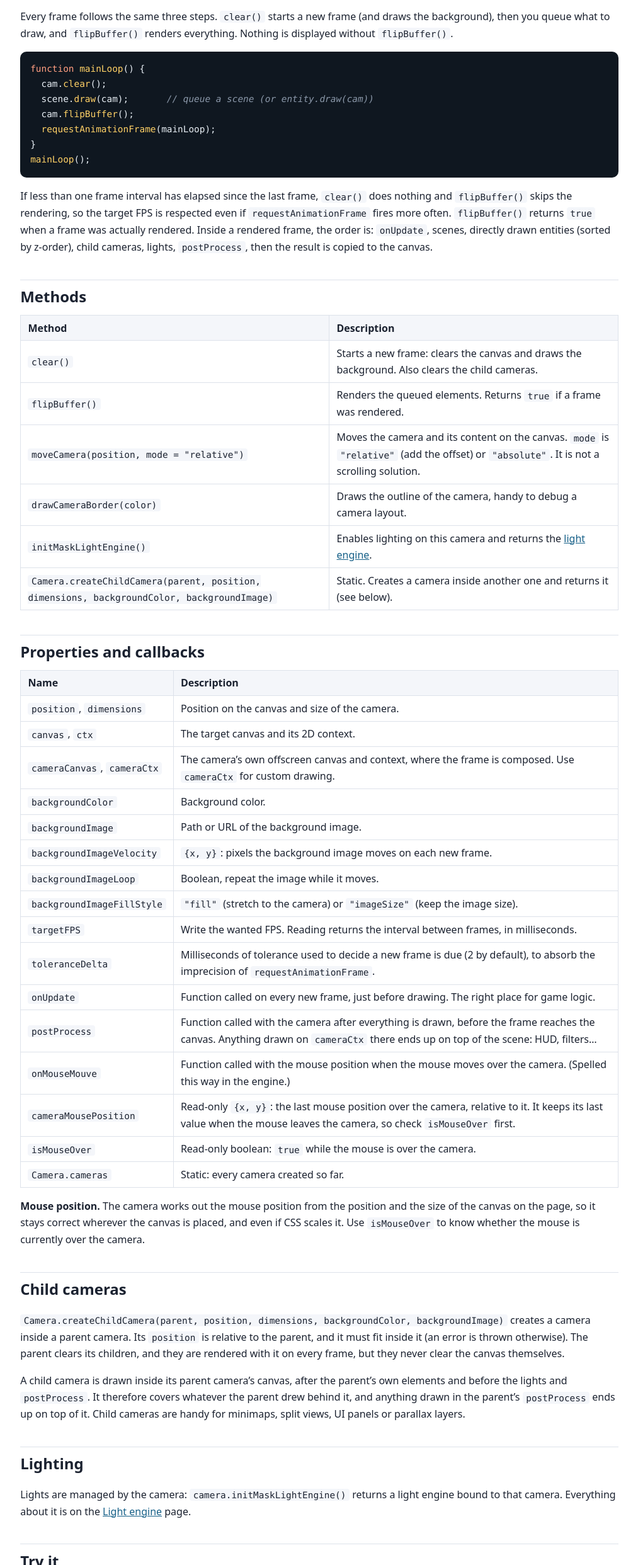
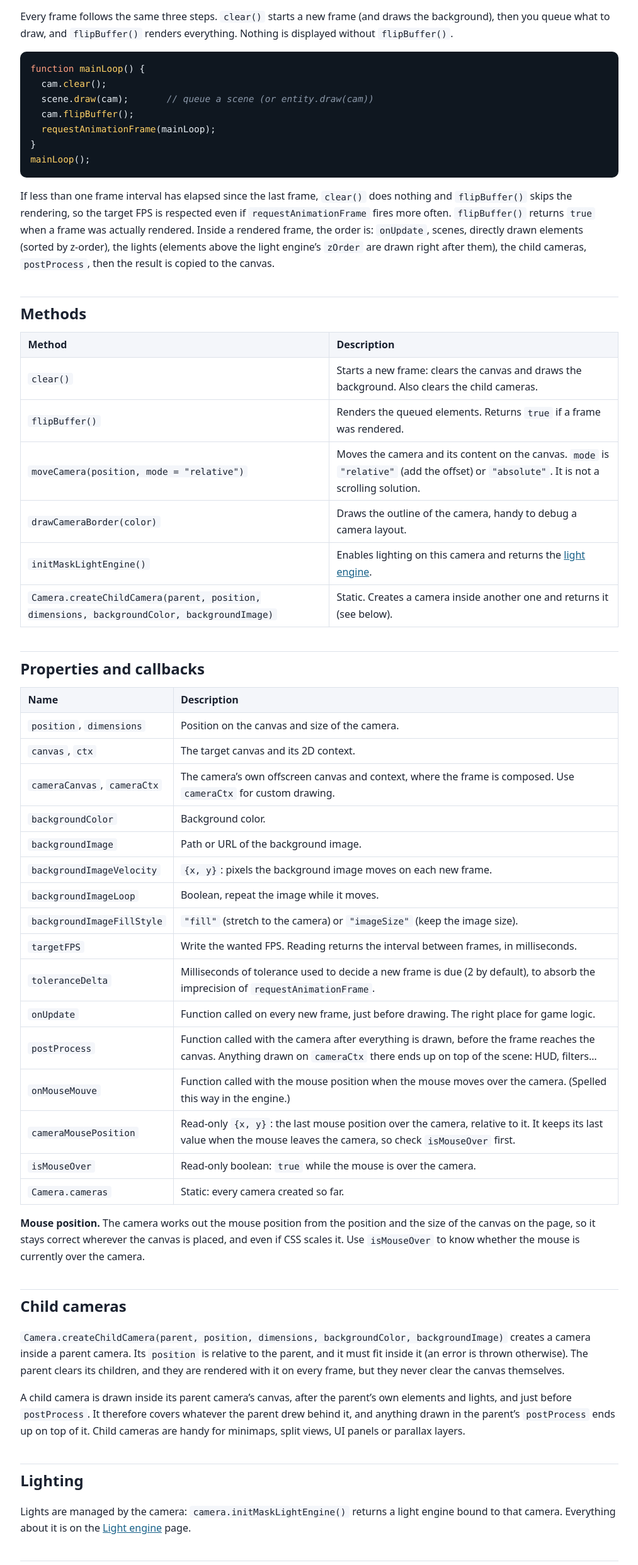
Before and after one commit to AubryBoulet/JSGE-documentation, a plain HTML site: page pages/camera.html in a window 1280 px wide. Shown: the part 969-3454 px from the top of the page at 63% size, without its empty margins (263-1276 px from the left). Drawn offline with Linux system fonts and the light colour scheme.

Commit message:
Add files via upload

```diff
--- a/pages/camera.html
+++ b/pages/camera.html
@@ -43,7 +43,7 @@ function mainLoop() {
 }
 mainLoop();
   </code></pre>
-  <p>If less than one frame interval has elapsed since the last frame, <code>clear()</code> does nothing and <code>flipBuffer()</code> skips the rendering, so the target FPS is respected even if <code>requestAnimationFrame</code> fires more often. <code>flipBuffer()</code> returns <code>true</code> when a frame was actually rendered. Inside a rendered frame, the order is: <code>onUpdate</code>, scenes, directly drawn entities (sorted by z-order), child cameras, lights, <code>postProcess</code>, then the result is copied to the canvas.</p>
+  <p>If less than one frame interval has elapsed since the last frame, <code>clear()</code> does nothing and <code>flipBuffer()</code> skips the rendering, so the target FPS is respected even if <code>requestAnimationFrame</code> fires more often. <code>flipBuffer()</code> returns <code>true</code> when a frame was actually rendered. Inside a rendered frame, the order is: <code>onUpdate</code>, scenes, directly drawn elements (sorted by z-order), the lights (elements above the light engine’s <code>zOrder</code> are drawn right after them), the child cameras, <code>postProcess</code>, then the result is copied to the canvas.</p>
 
   <h2>Methods</h2>
   <table>
@@ -80,7 +80,7 @@ mainLoop();
 
   <h2>Child cameras</h2>
   <p><code>Camera.createChildCamera(parent, position, dimensions, backgroundColor, backgroundImage)</code> creates a camera inside a parent camera. Its <code>position</code> is relative to the parent, and it must fit inside it (an error is thrown otherwise). The parent clears its children, and they are rendered with it on every frame, but they never clear the canvas themselves.</p>
-  <p>A child camera is drawn inside its parent camera’s canvas, after the parent’s own elements and before the lights and <code>postProcess</code>. It therefore covers whatever the parent drew behind it, and anything drawn in the parent’s <code>postProcess</code> ends up on top of it. Child cameras are handy for minimaps, split views, UI panels or parallax layers.</p>
+  <p>A child camera is drawn inside its parent camera’s canvas, after the parent’s own elements and lights, and just before <code>postProcess</code>. It therefore covers whatever the parent drew behind it, and anything drawn in the parent’s <code>postProcess</code> ends up on top of it. Child cameras are handy for minimaps, split views, UI panels or parallax layers.</p>
 
   <h2>Lighting</h2>
   <p>Lights are managed by the camera: <code>camera.initMaskLightEngine()</code> returns a light engine bound to that camera. Everything about it is on the <a href="maskLightEngine.html">Light engine</a> page.</p>
```
